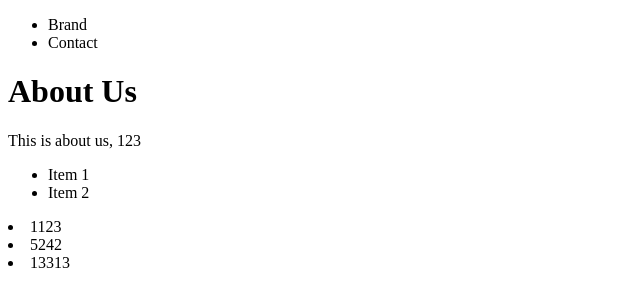
After one commit to debdutgoswami/trydjango, a Django app: page /about/ in a window 1280 px wide. The commit adds this page. Shown: the top 307 px of the page, without its empty margins (0-640 px from the left). Run offline with Django 3.2, Linux system fonts and the light colour scheme.

Commit message:
commit to 'master'

```diff
--- a/pages/views.py
+++ b/pages/views.py
@@ -7,3 +7,14 @@ def home_view(request,*args, **kwargs):
     #print(request.user) # current loged in user name displayed in terminal
     #return HttpResponse("<h1>Hello World</h1>")
     return render(request, "home.html", {})
+
+def about_view(request, *args, **kwargs):
+    my_context = {
+        "my_text": "This is about us",
+        "my_number": 123,
+        "my_list": [123,4242,12313]
+    }
+    return render(request, "about.html", my_context)
+
+def contact_view(request, *args, **kwargs):
+    return render(request, "contact.html", {})
--- /dev/null
+++ b/templates/about.html
@@ -0,0 +1,19 @@
+{% extends 'base.html' %}
+
+{% block content %}
+<h1>About Us</h1>
+
+<p>
+    {{ my_text }}, {{ my_number }}
+</p>
+
+<ul>
+    <li>Item 1</li>
+    <li>Item 2</li>
+</ul>
+
+{% for my_sub_item in my_list%}
+    <li>{{my_sub_item|add:1000}}</li>
+{% endfor %}
+
+{% endblock %}
--- /dev/null
+++ b/templates/base.html
@@ -0,0 +1,16 @@
+<!DOCTYPE html>
+<html>
+    <head>
+        <title>
+            Coding for begineers
+        </title>
+    </head>
+    <body>
+        {% include 'navbar.html' %}
+
+        <!--block is a django keyword, and content is a user-defined variable. We can have multiple of such blocks-->
+        {% block content %}
+            replace me
+        {% endblock %}
+    </body>
+</html>
--- a/templates/home.html
+++ b/templates/home.html
@@ -1 +1,6 @@
+{% extends 'base.html' %}
+
+{% block content %}
 <h1>Hello World</h1>
+{{request.user}}
+{% endblock %}
--- /dev/null
+++ b/templates/navbar.html
@@ -0,0 +1,6 @@
+<nav>
+    <ul>
+        <li>Brand</li>
+        <li>Contact</li>
+    </ul>
+</nav>
--- a/trydjango/urls.py
+++ b/trydjango/urls.py
@@ -15,10 +15,14 @@ Including another URLconf
 """
 from django.contrib import admin
 from django.urls import path
-from pages.views import home_view
+from pages.views import home_view, about_view, contact_view
+from products.views import product_detail_view
 
 urlpatterns = [
     path('', home_view, name='home'),
     path('home/', home_view, name='home'),
     path('admin/', admin.site.urls),
+    path('about/', about_view, name='about'),
+    path('contact/', contact_view, name='contact'),
+    path('product/', product_detail_view, name='product'),
 ]
```
Also changed, not shown: products/templates/product/product_detail.html (added, +7 -0 lines), products/views.py (+13 -1 lines), templates/contact.html (added, +7 -0 lines), templates/product/detail.html (added, +7 -0 lines).
